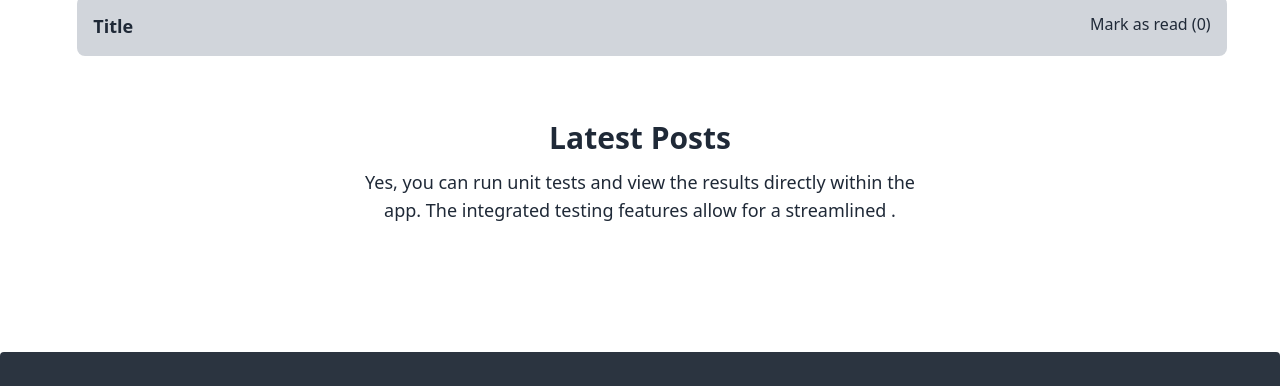
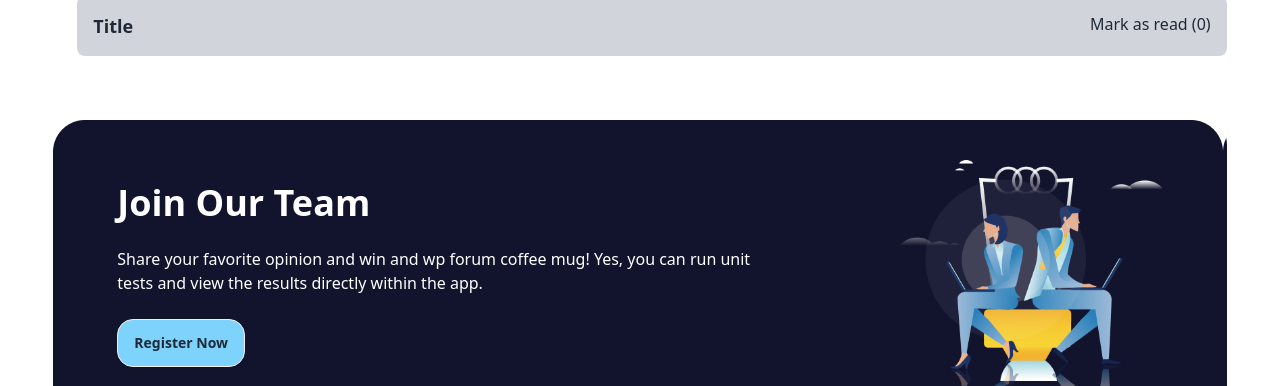
Before and after one commit to Sadia-js/retro-forum, a plain HTML site: page index.html in a window 1280 px wide. Shown: the part 1092-1478 px from the top of the page. Drawn offline with nearby package versions, Linux system fonts and the light colour scheme; no server answers.

Commit message:
added more sections

```diff
--- a/index.html
+++ b/index.html
@@ -124,7 +124,7 @@
 
           <!-- right part -->
 
-          <div id="form-container" class="w-full flex-1 bg-gray-300 p-4 rounded-lg">
+          <div id="form-container" class="w-full md:w-5/6 mx-auto flex-1 bg-gray-300 p-4 rounded-lg">
             <div class="flex justify-between">
               <p class="text-lg font-semibold">Title</p>
               <p>Mark as read (<span id="count">0</span>)</p>
@@ -138,6 +138,19 @@
                                 </p>
                             </div> -->
             </div>
+          </div>
+        </div>
+      </section>
+
+      <section class="mt-16 bg-[url('images/bg.png')] rounded-tr-3xl">
+        <div class="px-4 py-10 md:px-10 lg:px-16 flex flex-col lg:flex-row justify-between gap-16 items-center">
+          <div class="text-white space-y-6">
+            <h1 class="text-4xl font-bold">Join Our Team</h1>
+            <p class="md:mr-16">Share your favorite opinion and win and wp forum coffee mug! Yes, you can run unit tests and view the results directly within the app. </p>
+             <button class="btn bg-sky-300 rounded-2xl">Register Now</button>
+          </div>
+          <div>
+            <img src="./images/joinforum.png" alt="">
           </div>
         </div>
       </section>
--- a/js/script.js
+++ b/js/script.js
@@ -37,7 +37,7 @@ const displayPosts = (posts) => {
                      </div>
                      </div>
                     </div>
-                    <div class="space-y-3">
+                    <div class="w-full lg:w-3/4 space-y-3">
                        <div class="space-x-2">
                            <span># Music</span>
                            <span>Author : ${author[0]}</span>
```
